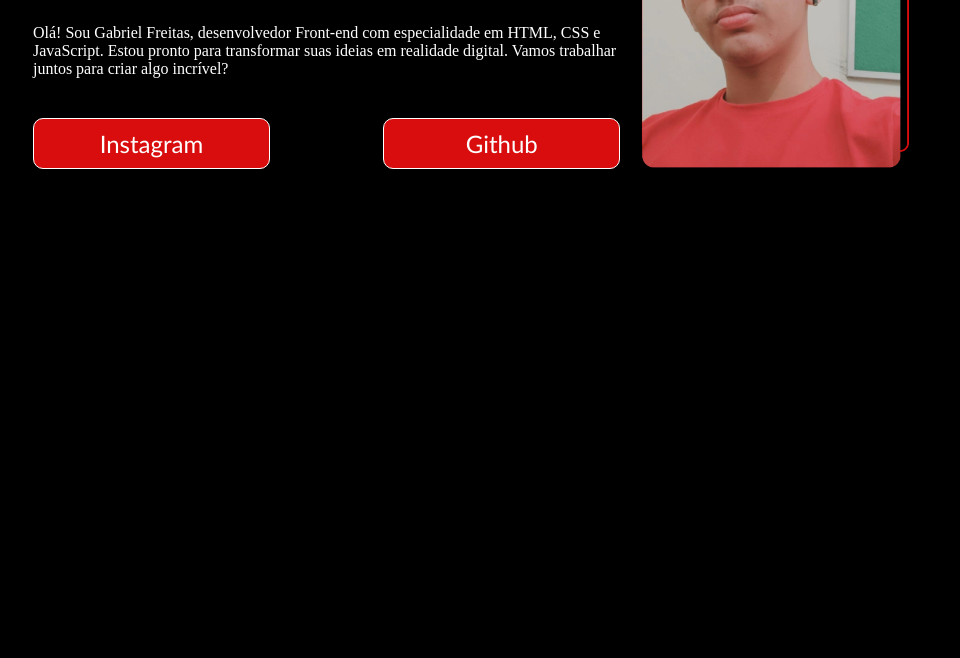
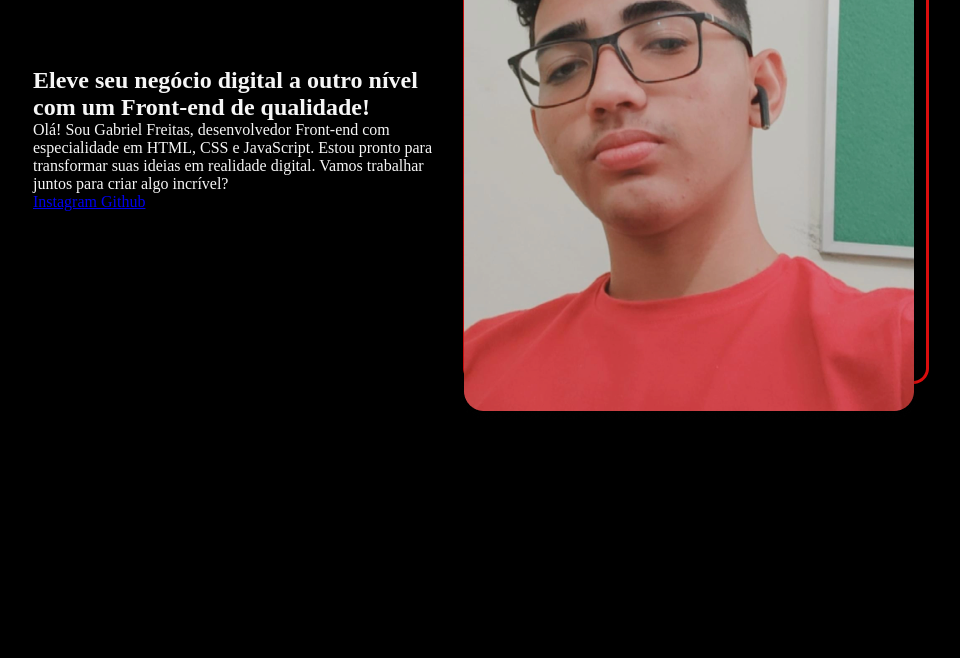
Before and after one commit to Gabriellfreitasr/Portfolio_Alura, a plain HTML site: page index.html in a window 1280 px wide. Shown: the part 270-928 px from the top of the page, without its empty margins (159-1119 px from the left). Before the commit the page ends 800 px from the top, so only its background shows below. Drawn offline with Linux system fonts and the light colour scheme.

Commit message:
style.css

```diff
--- a/style.css
+++ b/style.css
@@ -1,62 +1,59 @@
-* {
+@import url('https://fonts.googleapis.com/css2?family=Krona+One&family=Montserrat:wght@400;600&display=swap');
+
+*{
     margin: 0;
     padding: 0;
 }
 
-body {
+body{
+    height: 100vh;
     box-sizing: border-box;
     background-color: #000000;
-    color: #ffffff;
+    color: #F6F6F6;
 }
 
-.titulo_destaque {
-    color:#D90D0D;
+.titulo-destaque{
+    color: #D90D0D;
 }
 
-.apresentacao {
+.apresentacao{
+    margin: 10% 15%;
     display: flex;
     align-items: center;
     justify-content: space-between;
-    margin: 100px 15%;
 }
-
-.apresentacao_conteudo {
-    width: 600px;
+.apresentacao__conteudo{
+    width: 615px;
     display: flex;
     flex-direction: column;
     gap: 40px;
 }
 
-.apresentacao_titulo {
+.apresentacao__conteudo__titulo{
     font-size: 36px;
-    font-family: 'Gill Sans', 'Gill Sans MT', Calibri, 'Trebuchet MS', sans-serif;
+    font-family: 'Krona One', sans-serif;
 }
 
-.apresentacao_paragrafo {
+.apresentacao__conteudo__texto{
     font-size: 24px;
-    font-family: 'Trebuchet MS', 'Lucida Sans Unicode', 'Lucida Grande', 'Lucida Sans', Arial, sans-serif;
+    font-family: 'Montserrat', sans-serif;
 }
 
-.links {
+.apresentacao__links{
     display: flex;
     justify-content: space-between;
 }
 
-.imagem {
-    width: 30%;
-    margin: 20px;
-}
-
-a {
-    text-decoration: none;
+.apresentacao__links__link{
     background-color: #D90D0D;
-    width: 40%;
+    width: 280px;
     text-align: center;
-    color: #ffffff;
-    padding: 10px 0;
-    border: 1px solid #ffffff;
     border-radius: 10px;
     font-size: 24px;
-    font-family: 'Gill Sans', 'Gill Sans MT', Calibri, 'Trebuchet MS', sans-serif;
-    font-weight: 500;
+    font-weight: 600;
+    padding: 21.5px 0;
+    text-decoration: none;
+    color: #000000;
+    font-family: 'Montserrat', sans-serif;
+
 }
```
